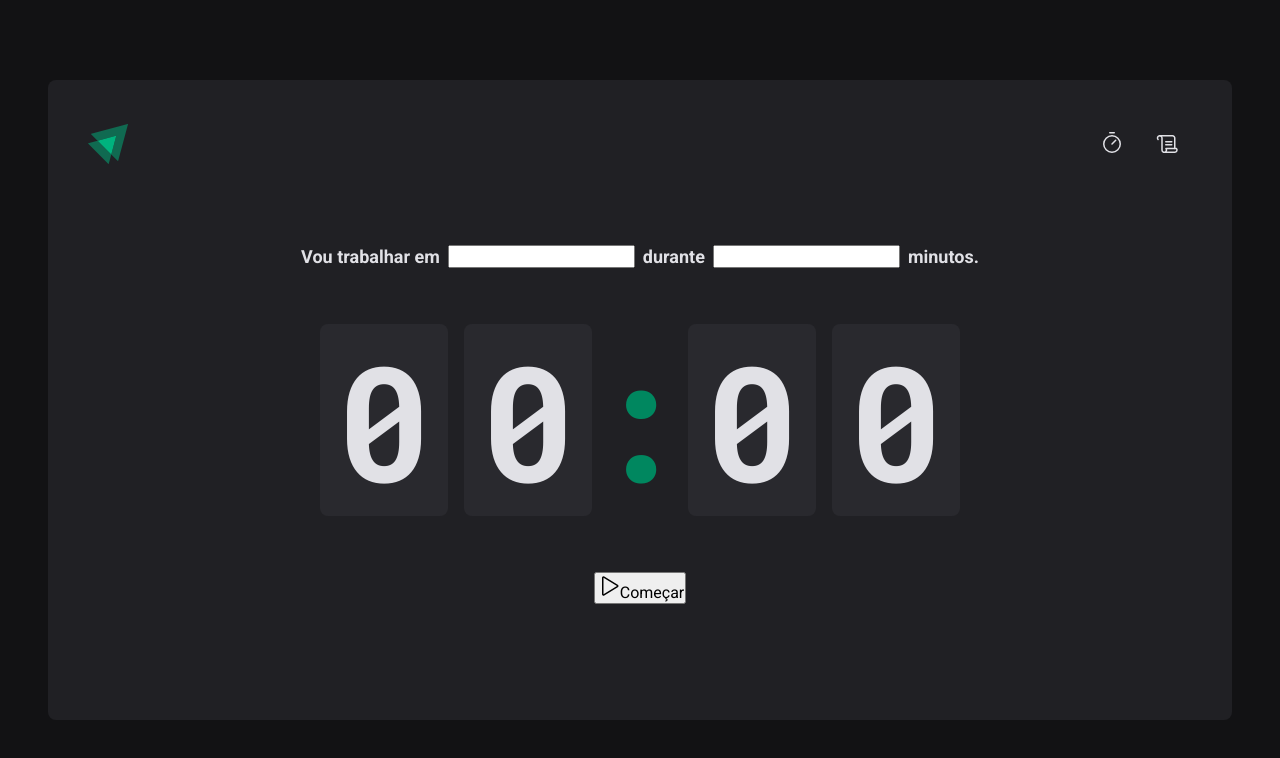
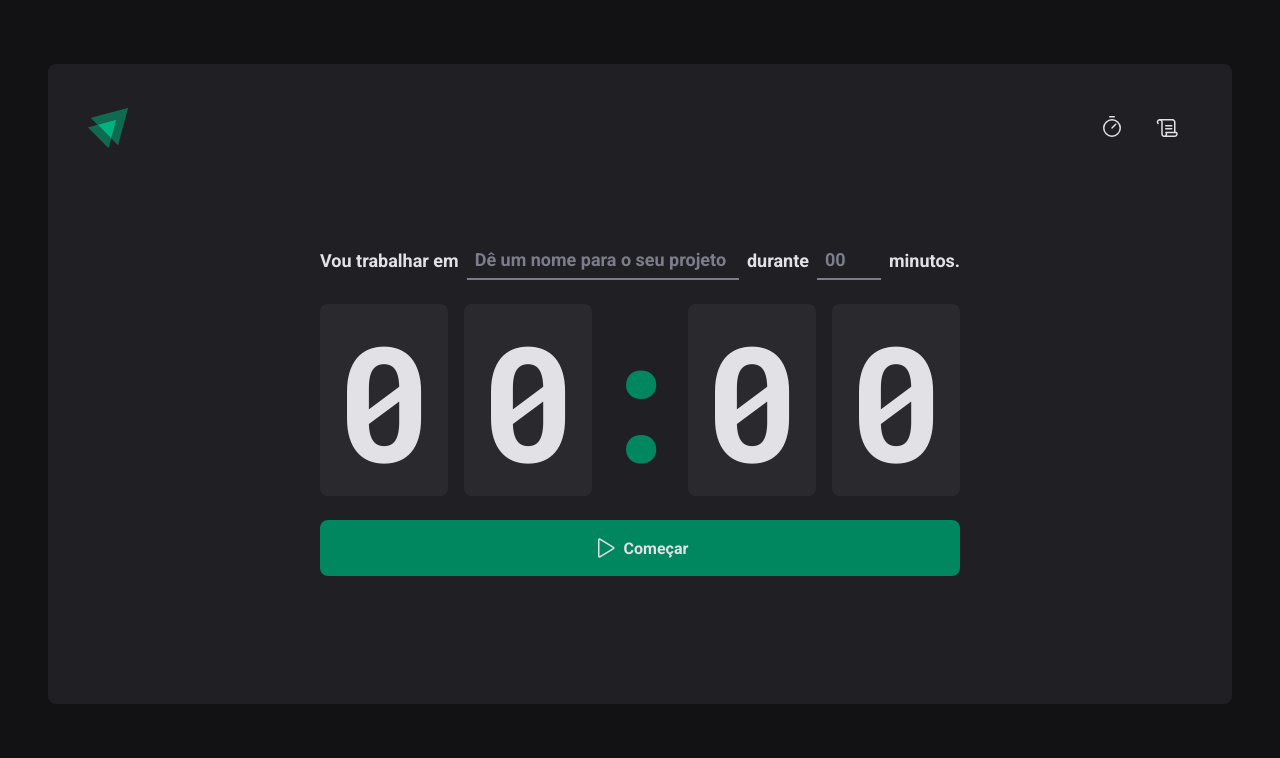
Before and after one commit to BrunoPittaF/coutdown-pomodoro, a React (Vite) app: page / in a window 1280 px wide. Shown: the top 758 px of the page. Built offline with nearby package versions, Linux system fonts and the light colour scheme.

Commit message:
style: estilizacao do formulario

```diff
--- a/index.html
+++ b/index.html
@@ -6,7 +6,6 @@
     <link rel="preconnect" href="https://fonts.googleapis.com" />
     <link rel="preconnect" href="https://fonts.gstatic.com" crossorigin />
 
-    <link rel="icon" type="image/svg+xml" href="/vite.svg" />
     <meta name="viewport" content="width=device-width, initial-scale=1.0" />
     <link
       href="https://fonts.googleapis.com/css2?family=Roboto+Mono:wght@700&family=Roboto:wght@400;700&display=swap"
--- a/src/layouts/DefaultLayouts/styles.ts
+++ b/src/layouts/DefaultLayouts/styles.ts
@@ -3,7 +3,7 @@
 export const LayoutContainer = styled.div`
   max-width: 74rem;
   height: calc(100vh - 10rem);
-  margin: 5rem auto;
+  margin: 4rem auto;
   padding: 2.5rem;
 
   background: ${(props) => props.theme['gray-800']};
--- a/src/pages/Home/index.tsx
+++ b/src/pages/Home/index.tsx
@@ -4,6 +4,9 @@
   FormContainer,
   CountDownContainer,
   Separator,
+  StartCountDownButton,
+  TaskInput,
+  MinutesAmountInput,
 } from './styles'
 
 export function Home() {
@@ -12,10 +15,25 @@
       <form id="countdown">
         <FormContainer>
           <label htmlFor="task">Vou trabalhar em</label>
-          <input type="text" id="task" />
+          <TaskInput
+            type="text"
+            id="task"
+            placeholder="Dê um nome para o seu projeto"
+          />
+          {/*
+          <datalist id="task-suggestions">
+
+          </datalist> */}
 
           <label htmlFor="minutesAmount">durante</label>
-          <input type="number" id="minutesAmount" />
+          <MinutesAmountInput
+            type="number"
+            id="minutesAmount"
+            placeholder="00"
+            step={5}
+            min={5}
+            max={60}
+          />
 
           <span>minutos.</span>
         </FormContainer>
@@ -29,10 +47,10 @@
         <span>0</span>
       </CountDownContainer>
 
-      <button type="submit" form="countdown">
+      <StartCountDownButton type="submit" form="countdown">
         <Play size={24} />
         Começar
-      </button>
+      </StartCountDownButton>
     </HomeContainer>
   )
 }
--- a/src/pages/Home/styles.ts
+++ b/src/pages/Home/styles.ts
@@ -7,7 +7,15 @@
   flex-direction: column;
   align-items: center;
   justify-content: center;
-  gap: 3.5rem;
+  gap: 1.5rem;
+
+  max-width: 656px;
+  align-self: center;
+
+  form {
+    width: 100%;
+    display: flex;
+  }
 `
 
 export const FormContainer = styled.div`
@@ -20,6 +28,33 @@
   font-size: 1.125rem;
   font-weight: bold;
   flex-wrap: wrap;
+`
+export const BaseInput = styled.input`
+  background: transparent;
+  border: 0;
+  height: 2.5rem;
+  border-bottom: 2px solid ${(props) => props.theme['gray-500']};
+  font-weight: bold;
+  font-size: 1.125rem;
+  padding: 0 0.5rem;
+  color: ${(props) => props.theme['gray-100']};
+
+  &::placeholder {
+    color: ${(props) => props.theme['gray-500']};
+  }
+
+  &:focus {
+    box-shadow: none;
+    border-color: ${(props) => props.theme['green-500']};
+  }
+`
+
+export const TaskInput = styled(BaseInput)`
+  flex: 1;
+`
+
+export const MinutesAmountInput = styled(BaseInput)`
+  width: 4rem;
 `
 
 export const CountDownContainer = styled.div`
@@ -47,3 +82,28 @@
   display: flex;
   justify-content: center;
 `
+
+export const StartCountDownButton = styled.button`
+  width: 100%;
+  border: 0;
+  padding: 1rem;
+  border-radius: 8px;
+
+  display: flex;
+  align-items: center;
+  justify-content: center;
+  gap: 0.5rem;
+  font-weight: bold;
+
+  background-color: ${(props) => props.theme['green-500']};
+  color: ${(props) => props.theme['gray-100']};
+
+  &:not(:disabled):hover {
+    background-color: ${(props) => props.theme['green-700']};
+  }
+
+  &:disabled {
+    opacity: 0.7;
+    cursor: not-allowed;
+  }
+`
```
